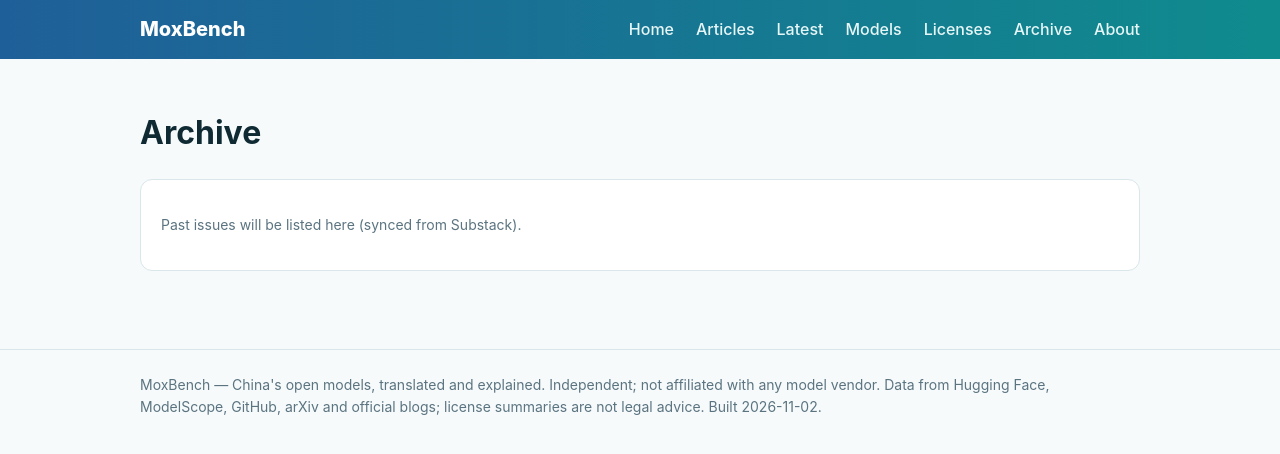
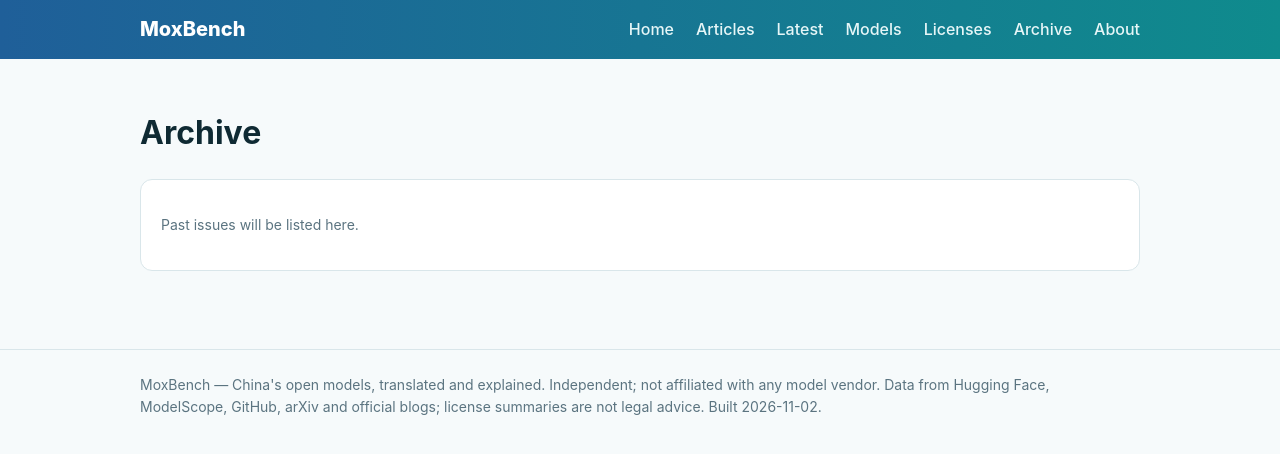
Before and after one commit to akijiang7/akijiang7.github.io, a plain HTML site: page archive/index.html in a window 1280 px wide. Drawn offline with Linux system fonts and the light colour scheme.

Commit message:
Archive copy tweak

```diff
--- a/archive/index.html
+++ b/archive/index.html
@@ -3,5 +3,5 @@
 <meta property="og:title" content="Past issues — MoxBench"><meta property="og:description" content="Archive of MoxBench weekly issues on Chinese open models."><meta property="og:type" content="website"><meta property="og:url" content="https://akijiang7.github.io/archive/">
 <meta name="twitter:card" content="summary"><link rel="stylesheet" href="/style.css"><script type="application/ld+json">{"@context": "https://schema.org", "@type": "CollectionPage", "name": "Archive", "url": "https://akijiang7.github.io/archive/"}</script></head><body>
 <header><div class="wrap"><nav><a class="logo" href="/">MoxBench</a><a href="/">Home</a><a href="/articles/">Articles</a><a href="/latest/">Latest</a><a href="/models/">Models</a><a href="/licenses/">Licenses</a><a href="/archive/">Archive</a><a href="/about/">About</a></nav></div></header>
-<main><div class="wrap"><h1>Archive</h1><section class="card"><p class="meta">Past issues will be listed here (synced from Substack).</p></section></div></main><footer><div class="wrap">MoxBench — China&#x27;s open models, translated and explained. Independent; not affiliated with any model vendor.
+<main><div class="wrap"><h1>Archive</h1><section class="card"><p class="meta">Past issues will be listed here.</p></section></div></main><footer><div class="wrap">MoxBench — China&#x27;s open models, translated and explained. Independent; not affiliated with any model vendor.
 Data from Hugging Face, ModelScope, GitHub, arXiv and official blogs; license summaries are not legal advice. Built 2026-11-02.</div></footer></body></html>
```
Also changed, not shown: licenses/index.html (+1 -1 lines).
